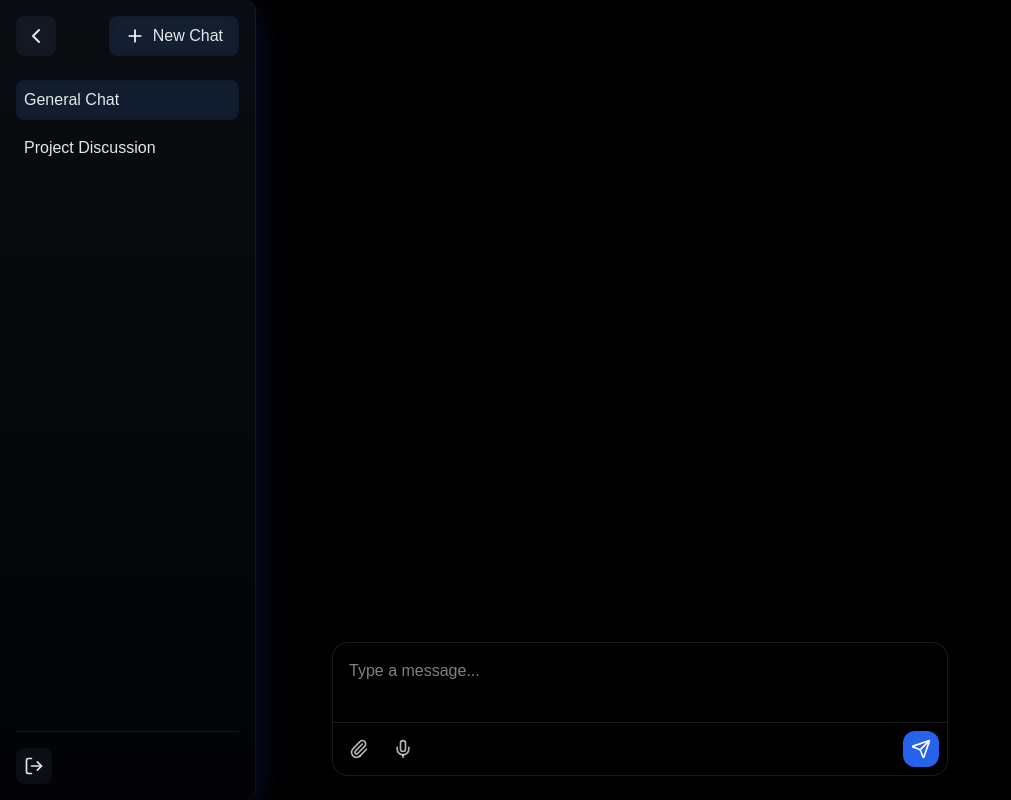
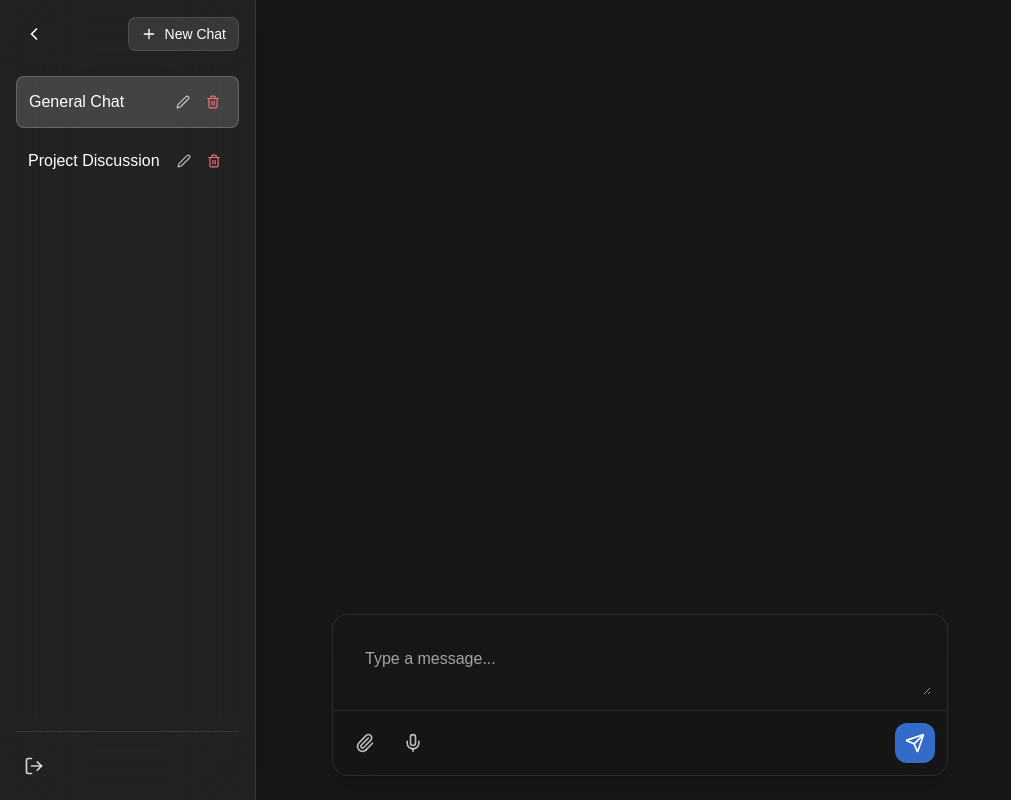
Before and after one commit to TaarakGada/ChatBot_SupaBase_Template, a Next.js app: page / in a window 1280 px wide. Shown: the whole page, without its empty margins (0-1011 px from the left). Built offline with nearby package versions, Linux system fonts and the light colour scheme.

Commit message:
Refactor layout and styling for improved UI consistency across components

```diff
--- a/src/app/layout.tsx
+++ b/src/app/layout.tsx
@@ -26,7 +26,7 @@ export default function RootLayout({
     return (
         <html
             lang="en"
-            className="dark"
+            className=""
         >
             <body
                 className={`${geistSans.variable} ${geistMono.variable} antialiased max-h-screen`}
--- a/src/app/page.tsx
+++ b/src/app/page.tsx
@@ -121,7 +121,7 @@ function App() {
     };
 
     return (
-        <div className="flex h-screen bg-gray-100 dark:bg-black text-gray-900 dark:text-white">
+        <div className="flex h-screen bg-neutral-900 text-white">
             <Sidebar
                 isCollapsed={isCollapsed}
                 setIsCollapsed={setIsCollapsed}
--- a/src/components/ChatContainer.tsx
+++ b/src/components/ChatContainer.tsx
@@ -68,7 +68,10 @@ export const ChatContainer: React.FC<ChatContainerProps> = ({
     };
 
     return (
-        <div className="flex flex-col h-full w-7/12 max-h-[80%] animate-fadeIn">
+        <div
+            className="flex flex-col h-full w-7/12 max-h-[80%]
+                        bg-transparent rounded-2xl overflow-hidden"
+        >
             <div
                 ref={messagesContainerRef}
                 className="flex-grow overflow-y-auto scroll-smooth custom-scrollbar p-16 space-y-6"
--- a/src/components/MessageInput.tsx
+++ b/src/components/MessageInput.tsx
@@ -516,7 +516,12 @@ export const MessageInput: React.FC<MessageInputProps> = ({
                 )}
 
                 <div className="relative max-w-[50%] mx-auto">
-                    <div className="relative bg-black/20 backdrop-blur-xl backdrop-saturate-150 border border-white/10 rounded-2xl shadow-lg overflow-hidden transition-all duration-300">
+                    <div
+                        className="relative bg-neutral-900/50
+                      backdrop-blur-xl backdrop-saturate-150
+                      border border-neutral-200/10
+                      rounded-2xl shadow-xl overflow-hidden"
+                    >
                         <div className="w-full px-4 pt-4 pb-2">
                             <textarea
                                 ref={textareaRef}
@@ -524,12 +529,18 @@ export const MessageInput: React.FC<MessageInputProps> = ({
                                 onChange={handleChange}
                                 onKeyDown={handleKeyDown}
                                 placeholder="Type a message..."
-                                className="w-full bg-transparent text-white placeholder-white/50 focus:outline-none resize-none min-h-[24px] max-h-[200px] transition-all duration-200"
+                                className="w-full bg-transparent px-4 pt-4
+                         text-white placeholder-neutral-400
+                         focus:outline-none"
                                 style={{ overflow: 'hidden' }}
                             />
                         </div>
 
-                        <div className="flex items-center gap-2 px-2 py-2 border-t border-white/10">
+                        <div
+                            className="flex items-center gap-2 px-3 py-3
+                          border-t border-neutral-200/10
+                          bg-neutral-900/50"
+                        >
                             <input
                                 type="file"
                                 ref={fileInputRef}
@@ -545,7 +556,9 @@ export const MessageInput: React.FC<MessageInputProps> = ({
                                         onClick={() =>
                                             fileInputRef.current?.click()
                                         }
-                                        className="p-2 hover:bg-white/10 rounded-xl transition-colors duration-200"
+                                        className="p-2.5 text-neutral-400
+                               hover:bg-neutral-800 hover:text-neutral-200
+                               rounded-xl transition-colors"
                                     >
                                         <Paperclip
                                             size={20}
@@ -572,7 +585,9 @@ export const MessageInput: React.FC<MessageInputProps> = ({
                                                 ? startRecording
                                                 : stopRecording
                                         }
-                                        className="p-2 hover:bg-white/10 rounded-xl transition-colors duration-200"
+                                        className="p-2.5 text-neutral-400
+                               hover:bg-neutral-800 hover:text-neutral-200
+                               rounded-xl transition-colors"
                                     >
                                         <Mic
                                             size={20}
@@ -599,11 +614,11 @@ export const MessageInput: React.FC<MessageInputProps> = ({
                                     <button
                                         onClick={handleSend}
                                         disabled={isLoading}
-                                        className={`p-2 ${
+                                        className={`p-2.5 ${
                                             isLoading
-                                                ? 'bg-blue-400 cursor-not-allowed'
-                                                : 'bg-blue-600 hover:bg-blue-700'
-                                        } rounded-xl transition-colors duration-200`}
+                                                ? 'bg-blue-400/50 cursor-not-allowed'
+                                                : 'bg-blue-500/80 hover:bg-blue-600/80'
+                                        } rounded-xl text-white shadow-sm transition-all duration-200`}
                                     >
                                         {isLoading ? (
                                             <Loader2
--- a/src/components/Sidebar.tsx
+++ b/src/components/Sidebar.tsx
@@ -65,82 +65,54 @@ export const Sidebar: React.FC<SidebarProps> = ({
             <div className="relative">
                 {/* Glassmorphic Sidebar */}
                 <div
-                    className={`fixed top-0 left-0 h-screen w-64 rounded-r-xl
-                    bg-gradient-to-b from-white/30 to-white/10 dark:from-gray-800/30 dark:to-gray-900/10
-                    backdrop-blur-xl backdrop-saturate-150
-                    border-r border-white/20 dark:border-gray-700/30
-                    shadow-[0_8px_32px_0_rgba(31,38,135,0.37)]
+                    className={`fixed top-0 left-0 h-screen w-64
+                    bg-white/5 dark:bg-black/10
+                    backdrop-blur-2xl backdrop-saturate-200
+                    border-r border-white/10
+                    shadow-[0_0_40px_-15px_rgba(0,0,0,0.3)]
                     transition-transform duration-300 ease-in-out
                     ${isCollapsed ? '-translate-x-full' : 'translate-x-0'}`}
                 >
                     <div className="flex flex-col h-full p-4">
-                        {/* Toggle Button */}
+                        {/* Header with buttons */}
                         <div className="flex justify-between items-center mb-6">
-                            <Tooltip.Root>
-                                <Tooltip.Trigger asChild>
                             <button
-                                        onClick={() =>
-                                            setIsCollapsed(!isCollapsed)
-                                        }
-                                        className="p-2 rounded-lg bg-white/10 hover:bg-white/20 dark:bg-gray-800/30 dark:hover:bg-gray-700/50 backdrop-blur-sm transition-all"
+                                onClick={() => setIsCollapsed(!isCollapsed)}
+                                className="p-2 rounded-lg hover:bg-white/10 transition-colors"
                             >
                                 <ChevronLeft
-                                            size={24}
-                                            className="text-gray-700 dark:text-gray-200"
+                                    size={20}
+                                    className="text-white"
                                 />
                             </button>
-                                </Tooltip.Trigger>
-                                <Tooltip.Portal>
-                                    <Tooltip.Content
-                                        className="bg-black/75 text-white px-2 py-1 rounded text-xs z-[9999]"
-                                        sideOffset={5}
-                                    >
-                                        Collapse sidebar
-                                        <Tooltip.Arrow className="fill-black/75" />
-                                    </Tooltip.Content>
-                                </Tooltip.Portal>
-                            </Tooltip.Root>
 
-                            <Tooltip.Root>
-                                <Tooltip.Trigger asChild>
                             <button
                                 onClick={addNewChat}
-                                        className="flex items-center px-4 py-2 rounded-lg
-                                        bg-blue-500/20 hover:bg-blue-500/30
-                                        dark:bg-blue-500/10 dark:hover:bg-blue-500/20
-                                        backdrop-blur-sm transition-all"
+                                className="flex items-center gap-2 px-3 py-1.5
+                                             bg-white/10 hover:bg-white/20
+                                             rounded-lg transition-all duration-200
+                                             border border-white/10"
                             >
                                 <Plus
-                                            size={20}
-                                            className="mr-2"
+                                    size={16}
+                                    className="text-white"
                                 />
-                                        <span className="text-gray-700 dark:text-gray-200">
+                                <span className="text-sm font-medium text-white">
                                     New Chat
                                 </span>
                             </button>
-                                </Tooltip.Trigger>
-                                <Tooltip.Portal>
-                                    <Tooltip.Content
-                                        className="bg-black/75 text-white px-2 py-1 rounded text-xs z-[9999]"
-                                        sideOffset={5}
-                                    >
-                                        Start a new chat
-                                        <Tooltip.Arrow className="fill-black/75" />
-                                    </Tooltip.Content>
-                                </Tooltip.Portal>
-                            </Tooltip.Root>
                         </div>
 
                         {/* Chat List */}
-                        <div className="flex-grow overflow-y-auto">
+                        <div className="flex-grow overflow-y-auto space-y-2">
                             {chats.map((chat) => (
                                 <div
                                     key={chat.id}
-                                    className={`flex items-center mb-2 p-2 rounded-lg group transition-all cursor-pointer
+                                    className={`flex items-center justify-between p-3 rounded-lg cursor-pointer
                                                 ${
                                                     chat.id === activeChatId
-                                            ? 'bg-blue-500/20 dark:bg-blue-500/10 backdrop-blur-sm'
-                                            : 'hover:bg-white/10 dark:hover:bg-gray-800/30'
+                                                        ? 'bg-white/15 border border-white/20'
+                                                        : 'hover:bg-white/10'
                                                 }`}
                                     onClick={() => setActiveChatId(chat.id)}
                                 >
@@ -161,72 +133,42 @@ export const Sidebar: React.FC<SidebarProps> = ({
                                                     e.currentTarget.value
                                                 )
                                             }
-                                            className="flex-grow px-2 py-1 bg-white/20 dark:bg-gray-800/50
-                                            rounded border border-white/30 dark:border-gray-700/30
-                                            backdrop-blur-sm focus:outline-none focus:ring-2 focus:ring-blue-500/50"
+                                            className="flex-grow px-2 py-1 bg-white/10
+                                                     text-white placeholder-white/50
+                                                     rounded border border-white/20
+                                                     focus:outline-none focus:border-white/30"
                                             autoFocus
                                         />
                                     ) : (
                                         <>
-                                            <span className="flex-grow truncate text-gray-700 dark:text-gray-200">
+                                            <span className="flex-grow truncate text-white font-medium">
                                                 {chat.name}
                                             </span>
-                                            <div className="hidden group-hover:flex items-center">
-                                                <Tooltip.Root>
-                                                    <Tooltip.Trigger asChild>
+                                            <div className="flex items-center gap-1 ml-2">
                                                 <button
-                                                            onClick={() =>
-                                                                setEditingId(
-                                                                    chat.id
-                                                                )
-                                                            }
-                                                            className="p-1 rounded-lg bg-white/10 hover:bg-white/20
-                                                            dark:bg-gray-800/30 dark:hover:bg-gray-700/50 mr-1 transition-all"
+                                                    onClick={(e) => {
+                                                        e.stopPropagation();
+                                                        setEditingId(chat.id);
+                                                    }}
+                                                    className="p-1.5 rounded-lg hover:bg-white/10 transition-all"
                                                 >
                                                     <Edit2
-                                                                size={16}
-                                                                className="text-gray-600 dark:text-gray-300"
+                                                        size={14}
+                                                        className="text-white/70"
                                                     />
                                                 </button>
-                                                    </Tooltip.Trigger>
-                                                    <Tooltip.Portal>
-                                                        <Tooltip.Content
-                                                            className="bg-black/75 text-white px-2 py-1 rounded text-xs z-[9999]"
-                                                            sideOffset={5}
-                                                        >
-                                                            Rename chat
-                                                            <Tooltip.Arrow className="fill-black/75" />
-                                                        </Tooltip.Content>
-                                                    </Tooltip.Portal>
-                                                </Tooltip.Root>
-
-                                                <Tooltip.Root>
-                                                    <Tooltip.Trigger asChild>
                                                 <button
-                                                            onClick={() =>
-                                                                deleteChat(
-                                                                    chat.id
-                                                                )
-                                                            }
-                                                            className="p-1 rounded-lg bg-red-500/10 hover:bg-red-500/20
-                                                            dark:bg-red-500/5 dark:hover:bg-red-500/10 transition-all"
+                                                    onClick={(e) => {
+                                                        e.stopPropagation();
+                                                        deleteChat(chat.id);
+                                                    }}
+                                                    className="p-1.5 rounded-lg hover:bg-red-500/20 transition-all"
                                                 >
                                                     <Trash2
-                                                                size={16}
-                                                                className="text-red-500 dark:text-red-400"
+                                                        size={14}
+                                                        className="text-red-400"
                                                     />
                                                 </button>
-                                                    </Tooltip.Trigger>
-                                                    <Tooltip.Portal>
-                                                        <Tooltip.Content
-                                                            className="bg-black/75 text-white px-2 py-1 rounded text-xs z-[9999]"
-                                                            sideOffset={5}
-                                                        >
-                                                            Delete chat
-                                                            <Tooltip.Arrow className="fill-black/75" />
-                                                        </Tooltip.Content>
-                                                    </Tooltip.Portal>
-                                                </Tooltip.Root>
                                             </div>
                                         </>
                                     )}
@@ -235,69 +177,31 @@ export const Sidebar: React.FC<SidebarProps> = ({
                         </div>
 
                         {/* Footer */}
-                        <div className="mt-auto pt-4 border-t border-white/20 dark:border-gray-700/30">
-                            <div className="flex justify-between items-center">
-                                <Tooltip.Root>
-                                    <Tooltip.Trigger asChild>
-                                        <button
-                                            onClick={() => {
-                                                /* Add logout logic */
-                                            }}
-                                            className="flex items-center justify-center p-2 rounded-lg
-                                            bg-white/10 hover:bg-white/20 dark:bg-gray-800/30 dark:hover:bg-gray-700/50
-                                            backdrop-blur-sm transition-all"
-                                        >
+                        <div className="mt-auto pt-4 border-t border-white/10">
+                            <button className="p-2 rounded-lg hover:bg-white/10 transition-colors">
                                 <LogOut
                                     size={20}
-                                                className="text-gray-700 dark:text-gray-200"
+                                    className="text-white/80 hover:text-white"
                                 />
                             </button>
-                                    </Tooltip.Trigger>
-                                    <Tooltip.Portal>
-                                        <Tooltip.Content
-                                            className="bg-black/75 text-white px-2 py-1 rounded text-xs z-[9999]"
-                                            sideOffset={5}
-                                            side="right"
-                                        >
-                                            Sign out from your account
-                                            <Tooltip.Arrow className="fill-black/75" />
-                                        </Tooltip.Content>
-                                    </Tooltip.Portal>
-                                </Tooltip.Root>
-                            </div>
                         </div>
                     </div>
                 </div>
 
                 {/* Collapsed Button (When Sidebar is Hidden) */}
                 {isCollapsed && (
-                    <div className="fixed top-5 left-2">
-                        <Tooltip.Root>
-                            <Tooltip.Trigger asChild>
                     <button
-                                    onClick={() => setIsCollapsed(!isCollapsed)}
-                                    className="p-2 rounded-lg
-                                    bg-white/30 hover:bg-white/40
-                                    dark:bg-gray-800/30 dark:hover:bg-gray-700/50
-                                    backdrop-blur-sm transition-all"
+                        onClick={() => setIsCollapsed(false)}
+                        className="fixed top-5 left-2 p-2
+                                     bg-white/10 hover:bg-white/20
+                                     backdrop-blur-lg rounded-lg
+                                     transition-all duration-200"
                     >
                         <Menu
-                                        size={24}
-                                        className="text-gray-700 dark:text-gray-200"
+                            size={20}
+                            className="text-white"
                         />
                     </button>
-                            </Tooltip.Trigger>
-                            <Tooltip.Portal>
-                                <Tooltip.Content
-                                    className="bg-black/75 text-white px-2 py-1 rounded text-xs z-[9999]"
-                                    sideOffset={5}
-                                >
-                                    Expand sidebar
-                                    <Tooltip.Arrow className="fill-black/75" />
-                                </Tooltip.Content>
-                            </Tooltip.Portal>
-                        </Tooltip.Root>
-                    </div>
                 )}
             </div>
         </Tooltip.Provider>
```
Also changed, not shown: src/components/Message.tsx (+10 -9 lines). Lines whose indentation alone changed are shown as unchanged.
